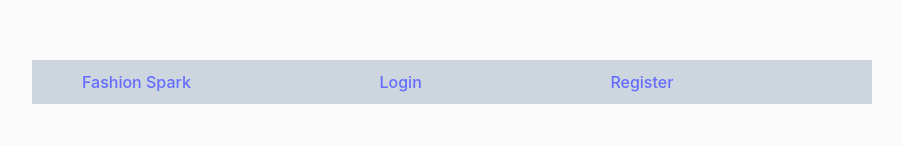
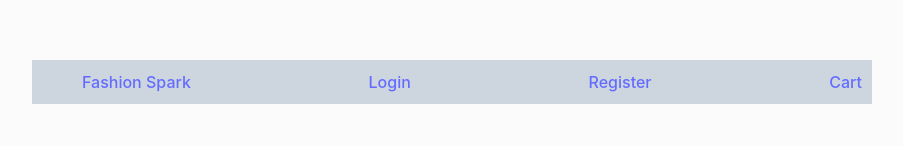
Before and after one commit to clcoder2425/Fashion-Spark, a React (Vite) app in the folder client/: page / in a window 1280 px wide. Shown: the part 195-341 px from the top of the page, without its empty margins (188-1091 px from the left). Built offline with nearby package versions, Linux system fonts and the light colour scheme.

Commit message:
modified NavBar.js

```diff
--- a/client/src/components/NavBar.jsx
+++ b/client/src/components/NavBar.jsx
@@ -43,7 +43,7 @@ function NavBar({ currentPage, handlePageChange }) {
           // Check to see if the currentPage is `Resume`, and if so we use the active link class from bootstrap. Otherwise, we set it to a normal nav-link
           className={currentPage === 'Cart' ? 'nav-link active' : 'nav-link'}
         >
-         {/* <i class="fas fa-cart-shopping"></i> */}
+      Cart
         </a>
       </li>
     </ul>
```
